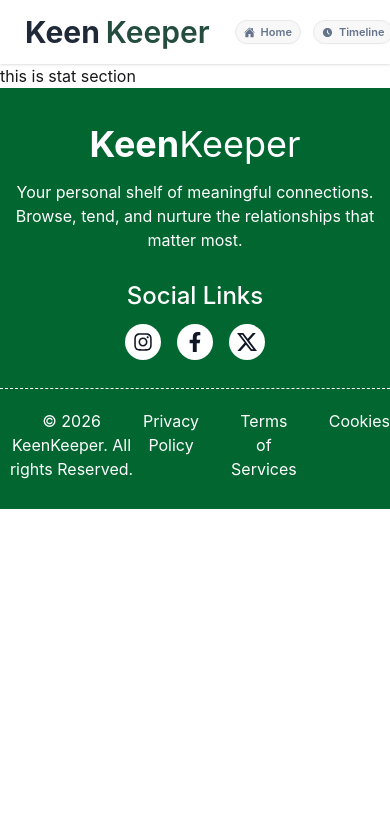
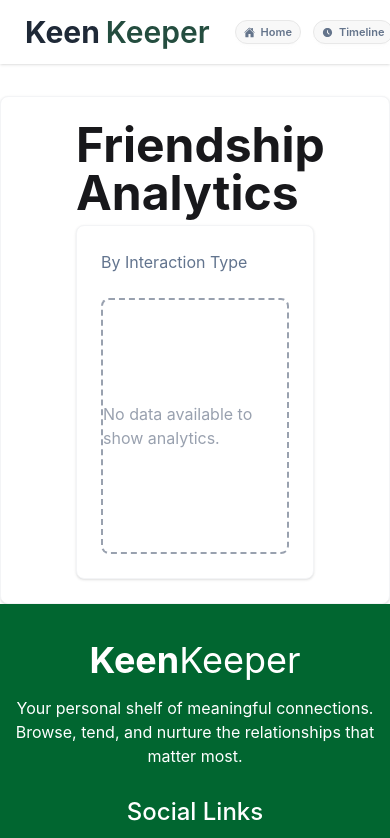
Before and after one commit to sezanURP/React-Router, a React (Vite) app: page /stats in a window 390 px wide. Shown: the top 838 px of the page. Built offline with nearby package versions, Linux system fonts and the light colour scheme.

Commit message:
adding analytics chart

```diff
--- a/src/Component/Footer/Footer.jsx
+++ b/src/Component/Footer/Footer.jsx
@@ -33,7 +33,7 @@ const Footer = () => {
       <div className="container flex justify-around pb-7 border-t border-dashed pt-5" >
         <p>&copy; 2026 KeenKeeper. All rights Reserved.</p>
 
-        <ul className="flex justify-between gap-8">
+        <ul className="flex justify-between  lg:gap-8">
           <li>Privacy Policy</li>
           <li>Terms of Services</li>
           <li>Cookies</li>
--- a/src/Layout/Root.jsx
+++ b/src/Layout/Root.jsx
@@ -4,6 +4,7 @@ import Footer from '../Component/Footer/Footer';
 import { Outlet } from 'react-router';
 import Home from '../Pages/Home';
 import TimeLine from '../Pages/TimeLine';
+import Stats from '../Pages/Stats';
 
 const Root = () => {
    return (
@@ -12,6 +13,7 @@ const Root = () => {
         <Outlet>
          <Home/>
          <TimeLine/>
+         <Stats/>
         </Outlet>
          <Footer/>
       </div>
--- a/src/Pages/Stats.jsx
+++ b/src/Pages/Stats.jsx
@@ -1,11 +1,88 @@
-import React from 'react';
+import React from "react";
+import {
+  PieChart,
+  Pie,
+  Cell,
+  Tooltip,
+  Legend,
+  ResponsiveContainer,
+} from "recharts";
+import { useTimeline } from "../Context/TimelineContext";
 
 const Stats = () => {
-   return (
-      <div>
-         <h1>this is stat section</h1>
+  const { events } = useTimeline();
+  console.log(events);
+
+
+  const callCount = events.filter((e) => e.type === "Call").length;
+  const textCount = events.filter((e) => e.type === "Text").length;
+  const videoCount = events.filter((e) => e.type === "Video").length;
+
+
+  const data = [
+    { name: "Text", value: textCount },
+    { name: "Call", value: callCount },
+    { name: "Video", value: videoCount },
+  ].filter((item) => item.value > 0);
+  const COLORS = {
+    Text: "#8B5CF6",
+    Call: "#27593F",
+    Video: "#4ADE80",
+  };
+
+  return (
+   <div className="bg-white p-6 rounded-lg shadow-sm border border-gray-100 mt-8">
+       <div>
+        <h2 className="text-5xl w-[70%] mx-auto  font-bold  mb-2">
+          Friendship Analytics
+        </h2>
       </div>
-   );
+    <div className="bg-white w-[70%] mx-auto p-6 rounded-lg shadow-sm border border-gray-100 ">
+
+      <p className="text-slate-500 mb-6">By Interaction Type</p>
+
+      {data.length === 0 ? (
+        <div className="h-64 flex items-center justify-center text-gray-400 border-2 border-dashed rounded-lg">
+          No data available to show analytics.
+        </div>
+      ) : (
+
+        <div className="h-72 w-full">
+          <ResponsiveContainer width="100%" height="100%">
+            <PieChart>
+              <Pie
+                data={data}
+                cx="50%"
+                cy="50%"
+                innerRadius={70}
+                outerRadius={110}
+                paddingAngle={5}
+                dataKey="value"
+                stroke="none"
+              >
+                {data.map((entry, index) => (
+                  <Cell key={`cell-${index}`} fill={COLORS[entry.name]} />
+                ))}
+              </Pie>
+              <Tooltip
+                contentStyle={{
+                  borderRadius: "8px",
+                  border: "none",
+                  boxShadow: "0 4px 6px -1px rgb(0 0 0 / 0.1)",
+                }}
+              />
+              <Legend
+                verticalAlign="bottom"
+                height={36}
+                iconType="circle"
+              />
+            </PieChart>
+          </ResponsiveContainer>
+        </div>
+      )}
+    </div>
+    </div>
+  );
 };
 
 export default Stats;
```
